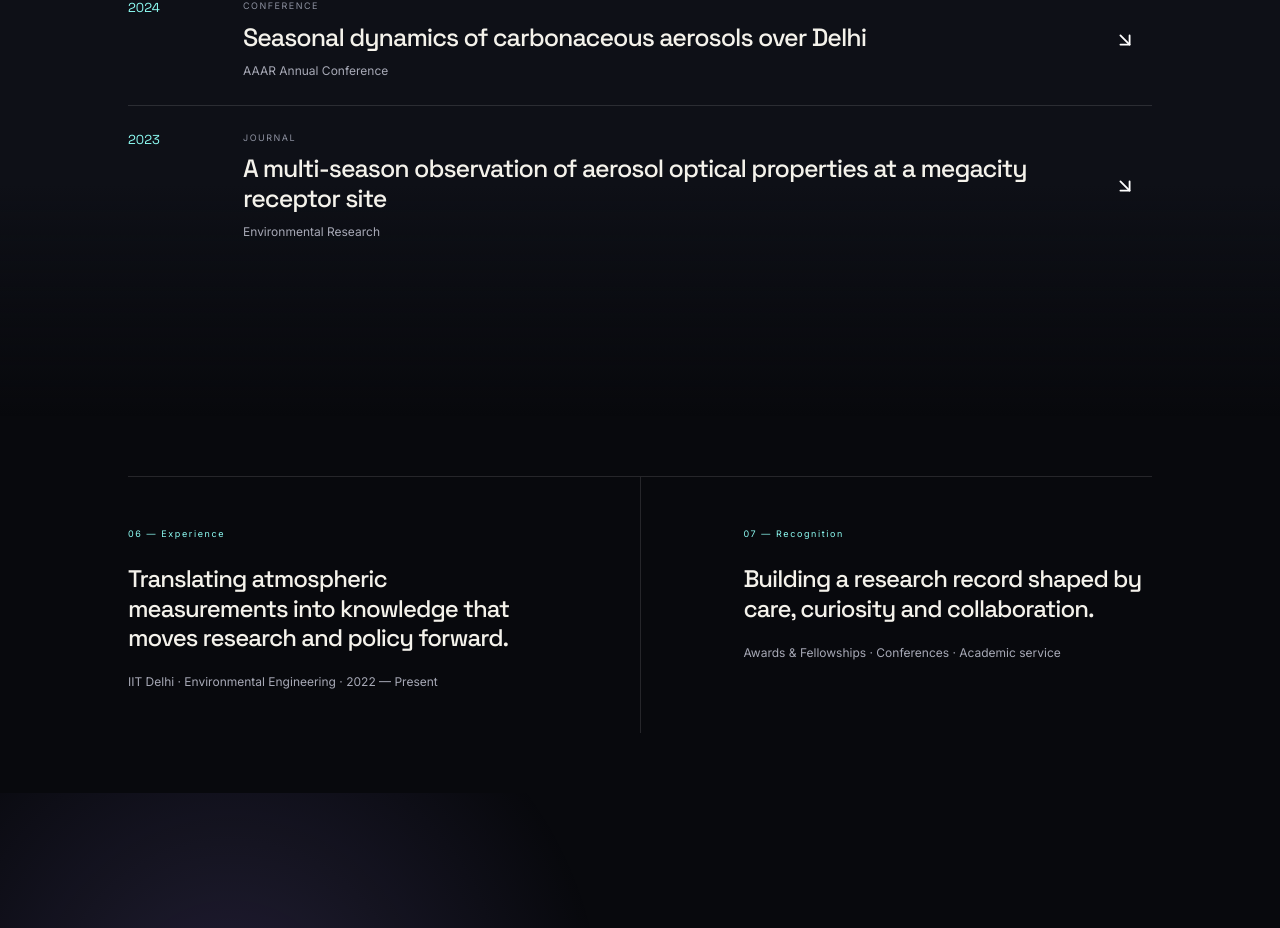
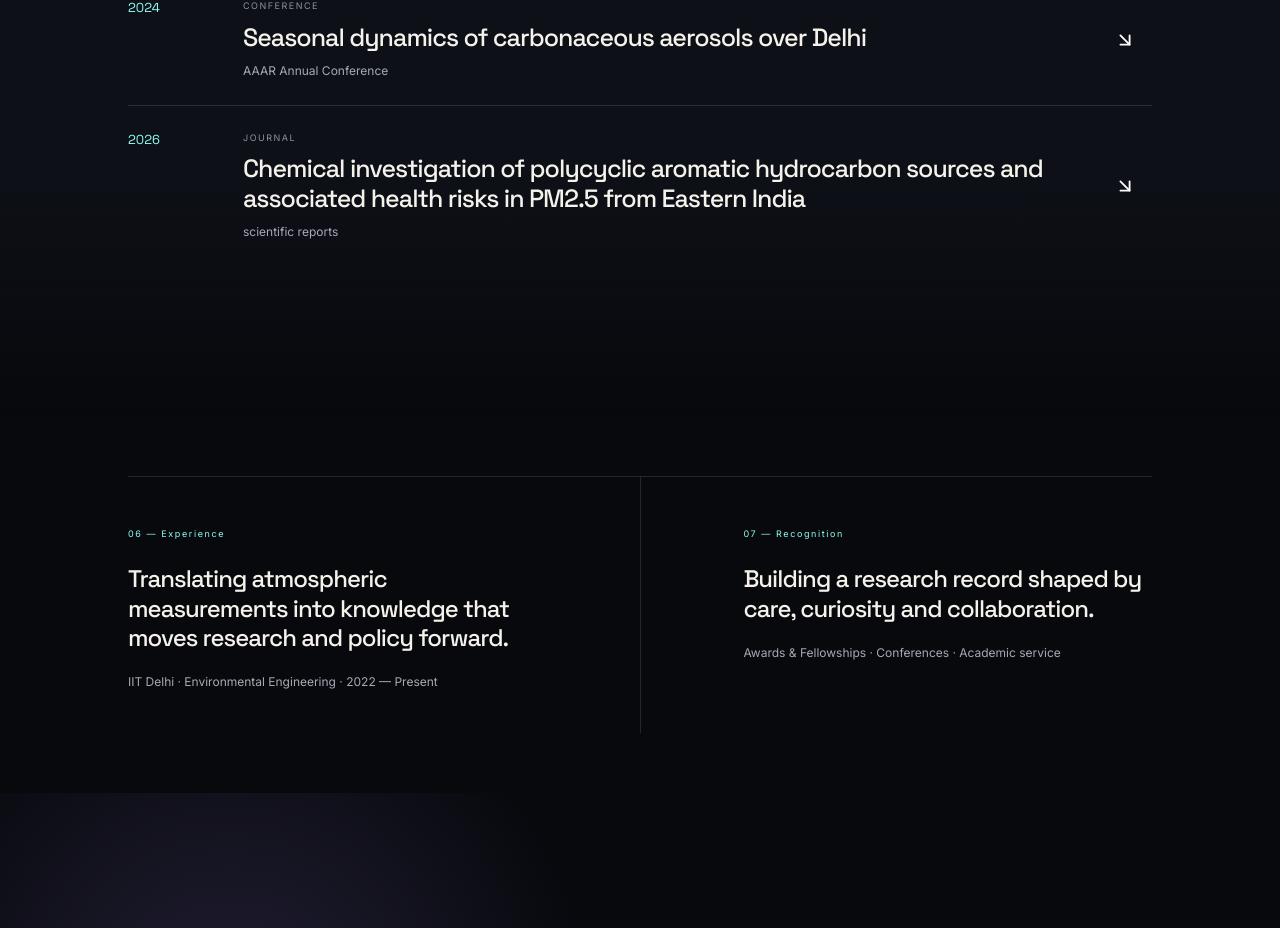
Before and after one commit to mysubair/mysubair.github.io, a Next.js app: page / in a window 1280 px wide. Shown: the part 3838-4766 px from the top of the page. Built offline with nearby package versions, Linux system fonts and the light colour scheme.

Commit message:
Update publications with URLs and new entry for 2026
Added URLs to publications and introduced a new publication for 2026.

```diff
--- a/components/research-site.tsx
+++ b/components/research-site.tsx
@@ -19,9 +19,30 @@ const research = [
 ];
 
 const publications = [
-  { year: '2025', type: 'In review', title: 'Chemical signatures and sources of urban fine particulate matter in the Indo-Gangetic Plain', journal: 'Atmospheric Environment', tags: ['PM₂.₅', 'Source apportionment'] },
-  { year: '2024', type: 'Conference', title: 'Seasonal dynamics of carbonaceous aerosols over Delhi', journal: 'AAAR Annual Conference', tags: ['Aerosols', 'Black carbon'] },
-  { year: '2023', type: 'Journal', title: 'A multi-season observation of aerosol optical properties at a megacity receptor site', journal: 'Environmental Research', tags: ['Optics', 'Climate'] }
+  {
+    year: '2025',
+    type: 'In review',
+    title: 'Chemical signatures and sources of urban fine particulate matter in the Indo-Gangetic Plain',
+    journal: 'Atmospheric Environment',
+    tags: ['PM₂.₅', 'Source apportionment'],
+    url: 'PASTE_JOURNAL_LINK_HERE'
+  },
+  {
+    year: '2024',
+    type: 'Conference',
+    title: 'Seasonal dynamics of carbonaceous aerosols over Delhi',
+    journal: 'AAAR Annual Conference',
+    tags: ['Aerosols', 'Black carbon'],
+    url: 'PASTE_JOURNAL_LINK_HERE'
+  },
+  {
+    year: '2026',
+    type: 'Journal',
+    title: 'Chemical investigation of polycyclic aromatic hydrocarbon sources and associated health risks in PM2.5 from Eastern India',
+    journal: 'scientific reports',
+    tags: ["Particulate matter","Polycyclic aromatic hydrocarbons","TD-GC/MS","Diagnostic ratios (DRs)","Principal component analysis (PCA)","Health risks evaluation"],
+    url: 'https://www.nature.com/articles/s41598-026-41899-0'
+  }
 ];
 
 function Orb() { const ref = useRef<THREE.Mesh>(null); useFrame((_, delta) => { if (ref.current) { ref.current.rotation.x += delta * .15; ref.current.rotation.y += delta * .2; } }); return <Float speed={1.8} rotationIntensity={.65} floatIntensity={1.3}><mesh ref={ref}><icosahedronGeometry args={[1.35, 3]} /><meshStandardMaterial color="#8dfcf3" wireframe emissive="#1d9d99" emissiveIntensity={1.5} /></mesh></Float>; }
```
